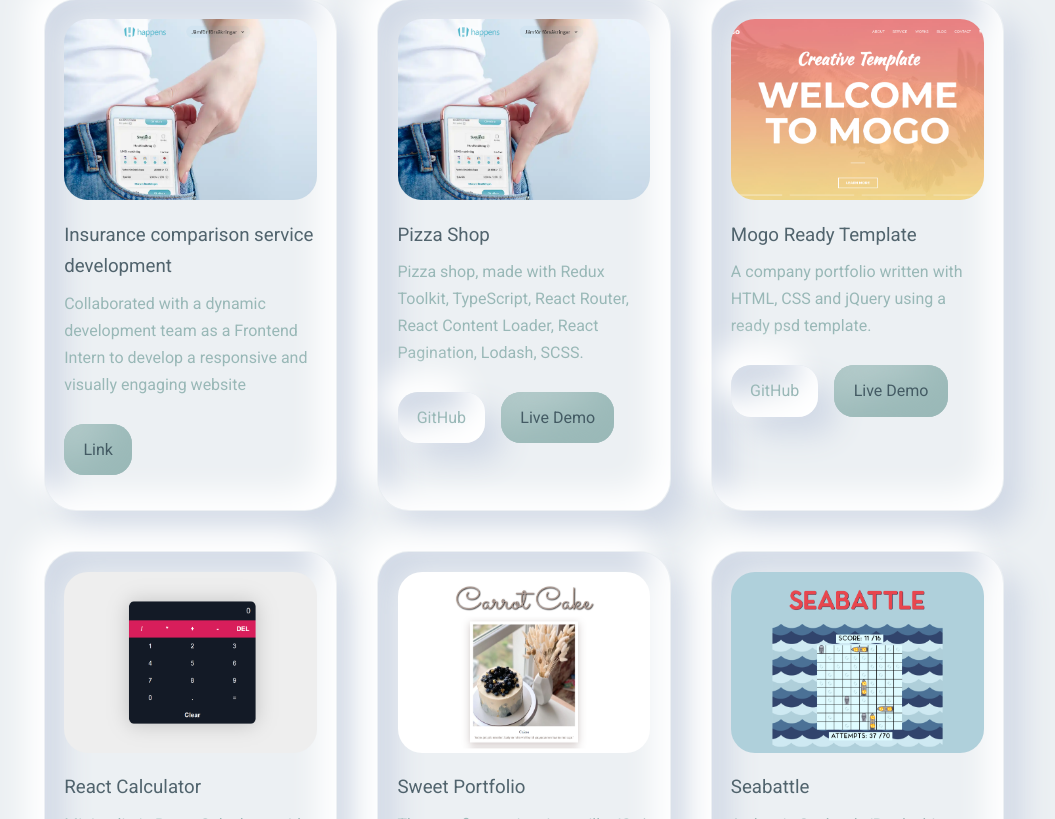
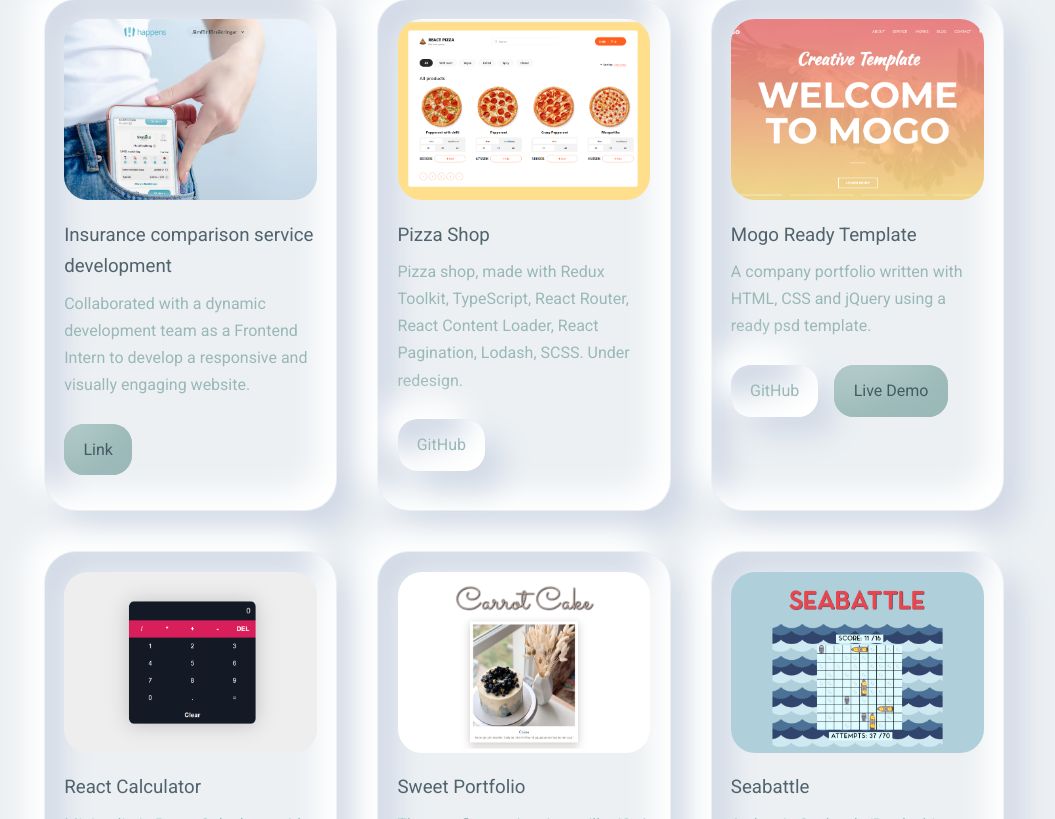
Before and after one commit to ElinaHulbert/portfolio, a React (Create React App) app: page / in a window 1280 px wide. Shown: the part 2895-3714 px from the top of the page, without its empty margins (116-1171 px from the left). Built offline with nearby package versions, Linux system fonts and the light colour scheme.

Commit message:
added a new project

```diff
--- a/src/components/Portfolio/Portfolio.jsx
+++ b/src/components/Portfolio/Portfolio.jsx
@@ -15,7 +15,7 @@ import img12 from "../../assets/portfolio/12.png";
 import img13 from "../../assets/portfolio/13.png";
 import img14 from "../../assets/portfolio/14.png";
 import img15 from "../../assets/portfolio/15.png";
-// import img16 from "../../assets/portfolio/16.png";
+import img16 from "../../assets/portfolio/16.png";
 
 const data = [
   {
@@ -24,16 +24,16 @@ const data = [
     title: "Insurance comparison service development",
     link: "https://happens.se/",
     description:
-      "Collaborated with a dynamic development team as a Frontend Intern to develop a responsive and visually engaging website",
+      "Collaborated with a dynamic development team as a Frontend Intern to develop a responsive and visually engaging website.",
   },
   {
     id: 16,
-    image: img15,
+    image: img16,
     title: "Pizza Shop",
-    github: "https://github.com/ElinaHulbert/template-layout",
-    demo: "https://elinahulbert.github.io/template-layout/",
+    github: "https://github.com/ElinaHulbert/pizza-shop",
+    // demo: "https://elinahulbert.github.io/template-layout/",
     description:
-      "Pizza shop, made with Redux Toolkit, TypeScript, React Router, React Content Loader, React Pagination, Lodash, SCSS.",
+      "Pizza shop, made with Redux Toolkit, TypeScript, React Router, React Content Loader, React Pagination, Lodash, SCSS. Under redesign.",
   },
   {
     id: 1,
```
Also changed, not shown: src/assets/portfolio/16.png (added).
